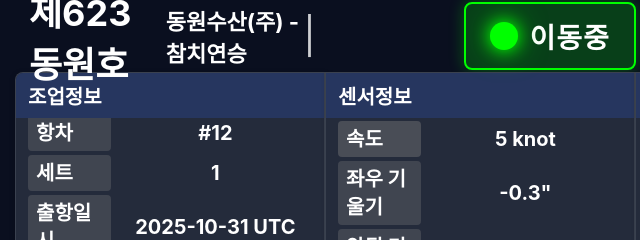
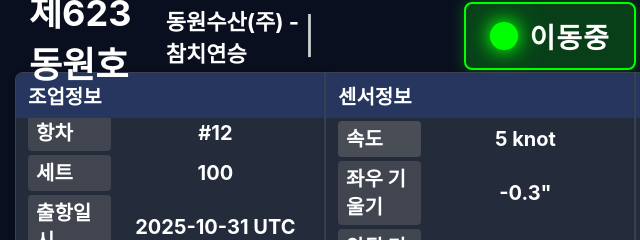
Before and after one commit to coolha-ops/iuu, a plain HTML site: page index.html in a window 1280 px wide. Shown: the top 240 px of the page, 5-645 px from the left. Drawn offline with Linux system fonts and the light colour scheme; a web font is replaced by a local one.

Commit message:
세트를 100으로 변경한다

```diff
--- a/index.html
+++ b/index.html
@@ -48,7 +48,7 @@
                 </div>
                 <div class="info-row">
                     <span class="info-label">세트</span>
-                    <span class="info-value">1</span>
+                    <span class="info-value">100</span>
                 </div>
                 <div class="info-row">
                     <span class="info-label">출항일시</span>
```
